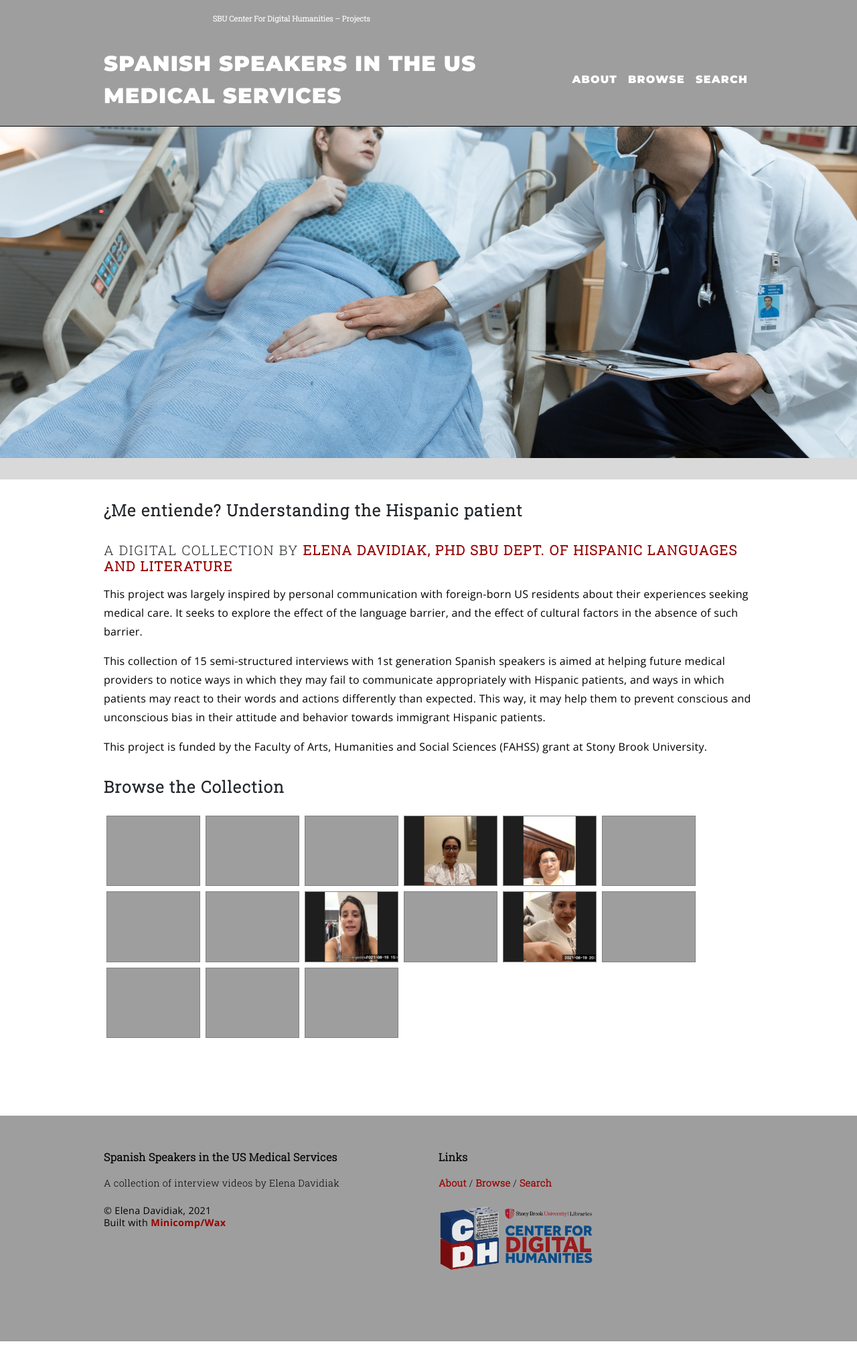
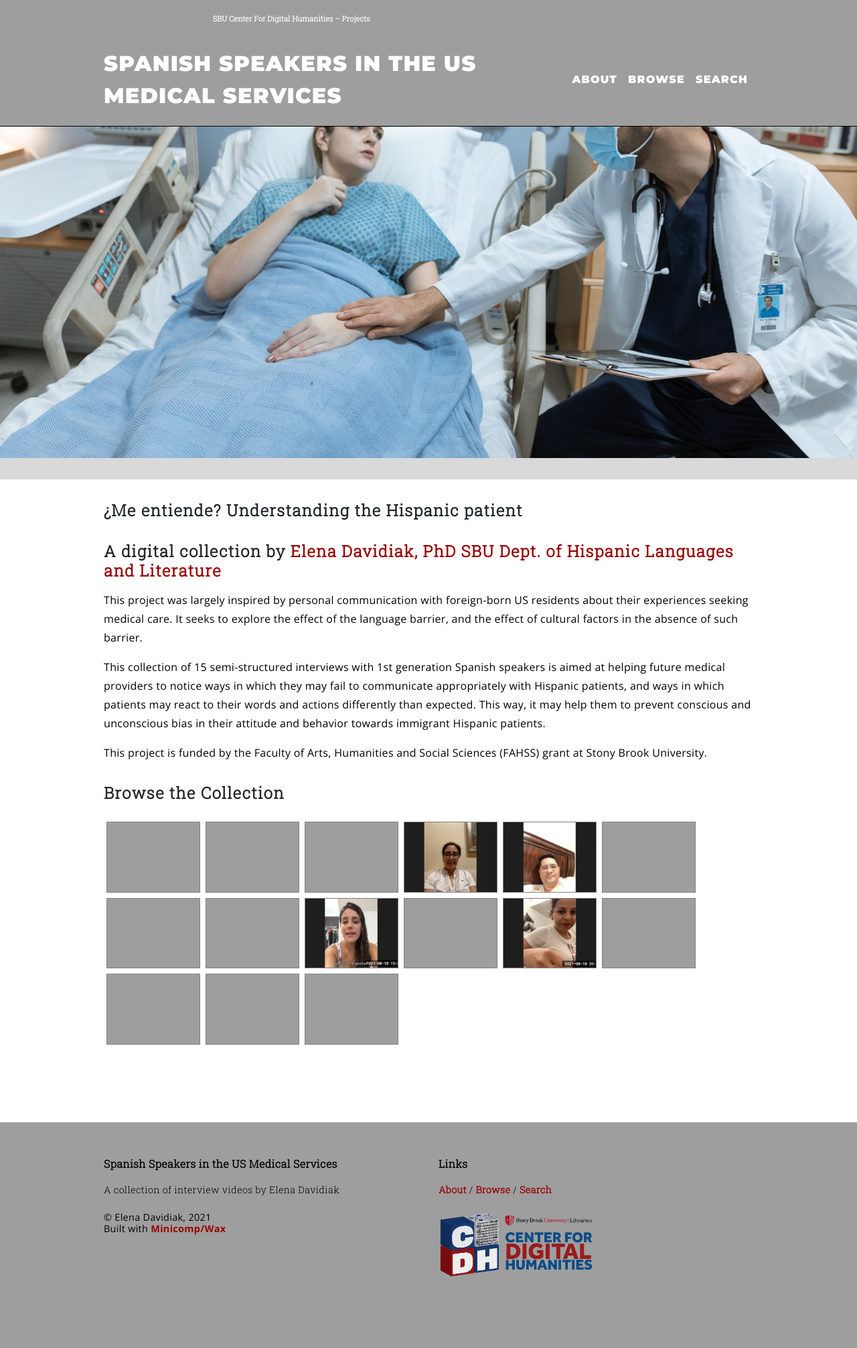
Before and after one commit to sbucdh/davidiak, a Jekyll site: the page built from index.md, in a window 1280 px wide. Shown: the whole page at 67% size. Built offline with Jekyll 4.4.1, drawn with Linux system fonts in a browser that asks for light colours.

```diff
--- a/index.md
+++ b/index.md
@@ -15,7 +15,7 @@ show_title: false
 
 <h3>¿Me entiende? Understanding the Hispanic patient</h3>
 
-<h4>A digital collection by <a href="https://www.stonybrook.edu/commcms/hispanic/people/davidiak.php">Elena Davidiak, PhD</a> <a href="https://www.stonybrook.edu/commcms/hispanic/">SBU Dept. of Hispanic Languages and Literature</a></h4>
+<h3>A digital collection by <a href="https://www.stonybrook.edu/commcms/hispanic/people/davidiak.php">Elena Davidiak, PhD</a> <a href="https://www.stonybrook.edu/commcms/hispanic/">SBU Dept. of Hispanic Languages and Literature</a></h3>
 
 <p>This project was largely inspired by personal communication with foreign-born US residents about their experiences seeking medical care. It seeks to explore the effect of the language barrier, and the effect of cultural factors in the absence of such barrier.</p>
 
```
